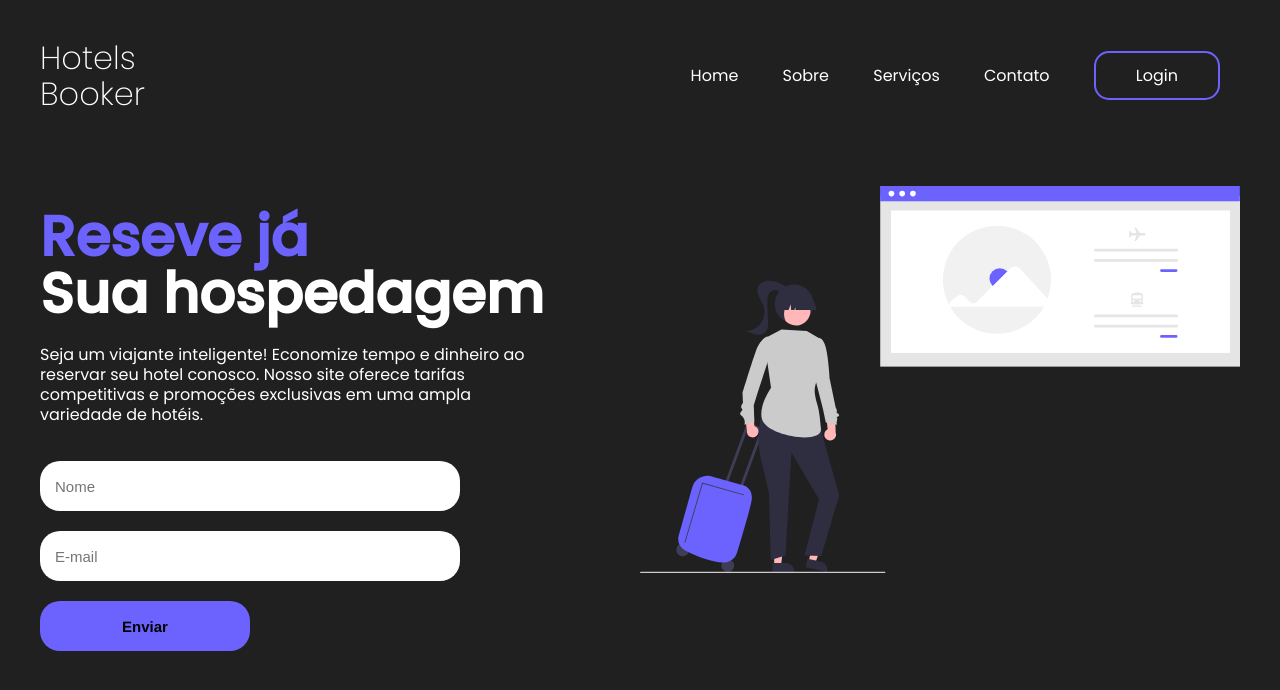
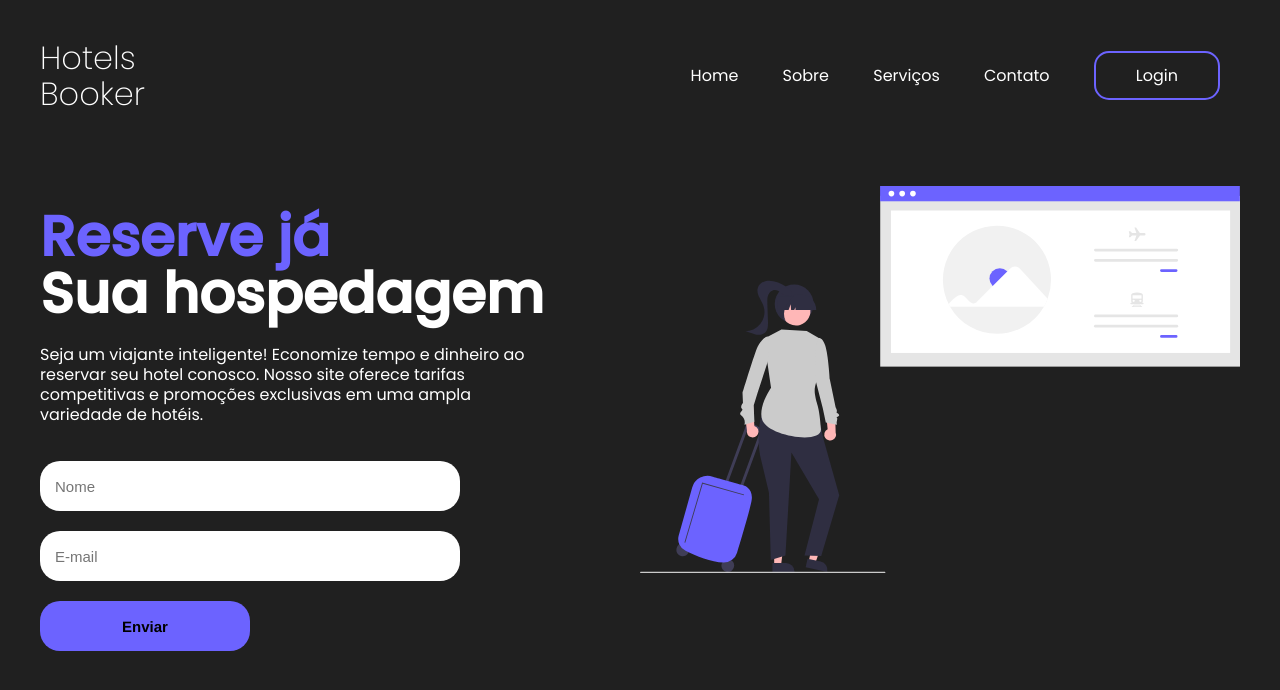
Before and after one commit to Thiaguiner/hotels_booker, a plain HTML site: page index.html in a window 1280 px wide. Drawn offline with Linux system fonts and the light colour scheme.

Commit message:
Update index.html

```diff
--- a/index.html
+++ b/index.html
@@ -41,7 +41,7 @@
 
     <main>
         <aside>
-            <h2><span>Reseve já</span></h2>
+            <h2><span>Reserve já</span></h2>
             <h2>Sua hospedagem</h2>
             <p>Seja um viajante inteligente! Economize tempo e dinheiro ao reservar seu hotel conosco. Nosso site
                 oferece tarifas competitivas e promoções exclusivas em uma ampla variedade de hotéis.</p>
```
